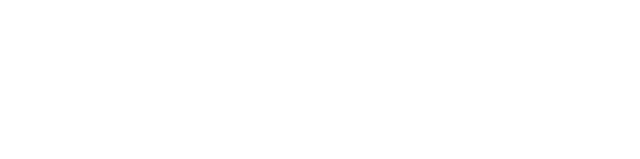
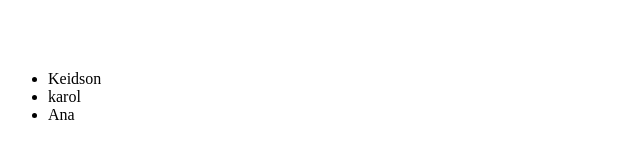
Before and after one commit to keidsondesigner/claude-mentor-react19, a React (Vite) app: page / in a window 1280 px wide. Shown: the part 357-516 px from the top of the page, without its empty margins (0-640 px from the left). Built offline with nearby package versions, Linux system fonts and the light colour scheme; the HTML template or start-up script is replaced by a standard one.

Commit message:
feat: 5 aula - Renderizando Listas

```diff
--- a/src/App.tsx
+++ b/src/App.tsx
@@ -3,7 +3,9 @@
 import MeuButton from './components/MeuButton'
 
 function App() {
-  const [count, setCount] = useState(0)
+  const [count, setCount] = useState(0);
+
+  const [names, setNames] = useState(["Keidson", "karol", "Ana"]);
 
   function handleClick() {
     alert('Clicado via props!')
@@ -37,6 +39,17 @@
       </MeuButton>
       <p>Contador: {count}</p>
 
+      <br />
+      <br />
+
+      <ul>
+        {names.map((name, index) => (
+          <li key={index}>
+            {name}
+          </li>
+        ))}
+      </ul>
+
     </main>
   )
 }
```
